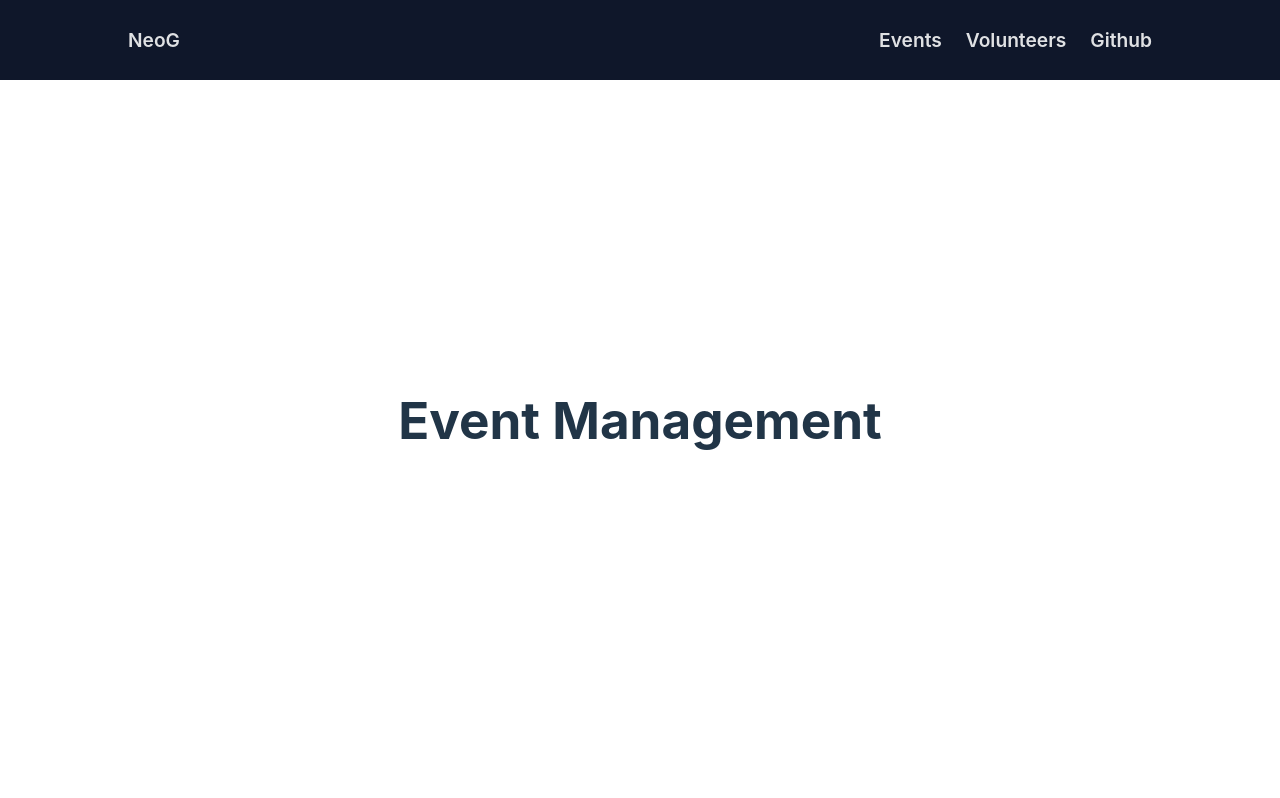
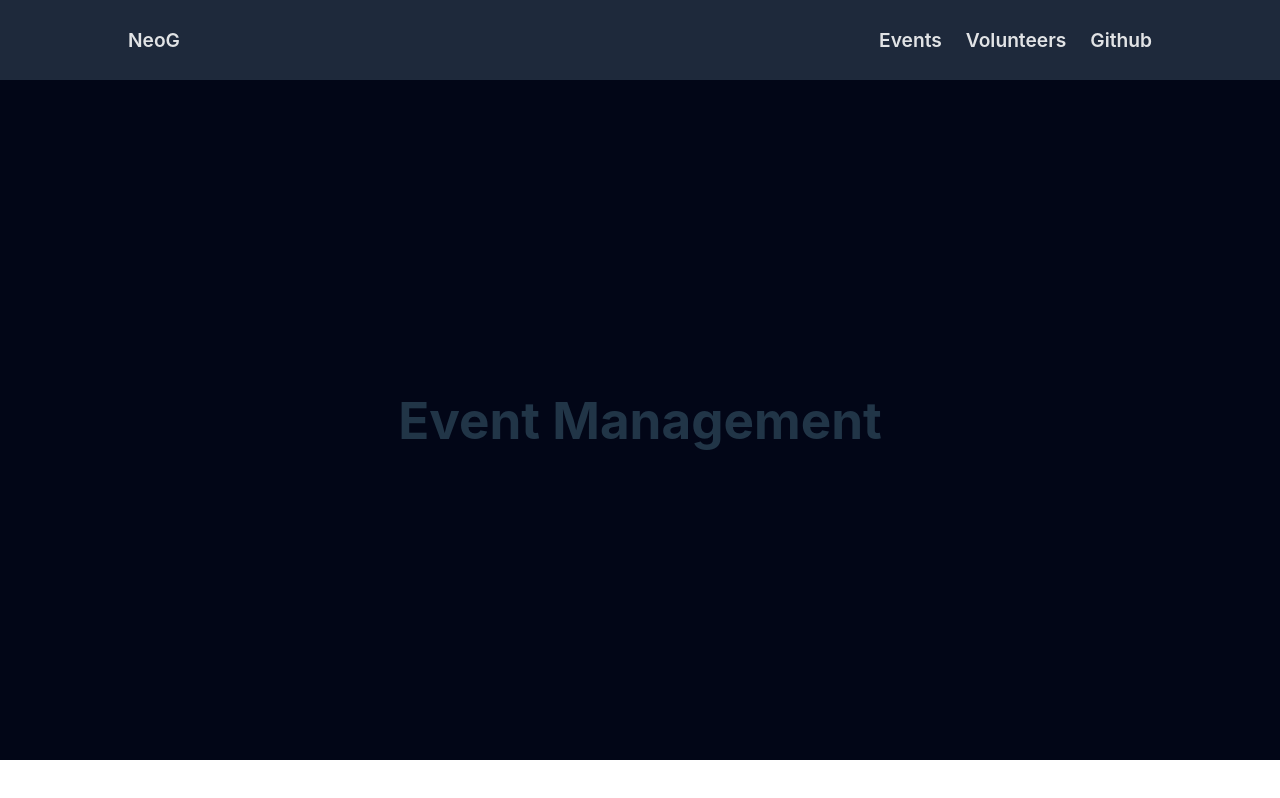
Before and after one commit to kashifhussainpathan/Volunteer-Management, a React (Vite) app in the folder client/: page / in a window 1280 px wide. Built offline with nearby package versions, Linux system fonts and the light colour scheme.

Commit message:
style: changed style

```diff
--- a/client/src/index.css
+++ b/client/src/index.css
@@ -5,8 +5,8 @@
 
   color-scheme: light dark;
   --text-color: rgba(255, 255, 255, 0.87);
-  --background-color: #0f172a;
-  --primary-color: #0f172a;
+  --background-color: #020617;
+  --primary-color: #1e293b;
 
   font-synthesis: none;
   text-rendering: optimizeLegibility;
@@ -26,6 +26,7 @@ a:hover {
 
 body {
   margin: 0;
+  background-color: var(--background-color);
 }
 
 h1 {
@@ -40,7 +41,7 @@ button {
   font-size: 1em;
   font-weight: 500;
   font-family: inherit;
-  background-color: #1a1a1a;
+  background-color: var(--background-color);
   cursor: pointer;
   transition: border-color 0.25s;
   border: 1px solid var(--text-color);
@@ -83,13 +84,13 @@ form button {
 }
 
 table {
-  border: 1px solid var(--text-color);
+  border: 2px solid var(--text-color);
   border-collapse: collapse;
 }
 
 th {
   padding: 0.5rem;
-  border: 1px solid var(--text-color);
+  border: 1px solid var(--background-color);
   background-color: var(--text-color);
   color: var(--background-color);
 }
```
